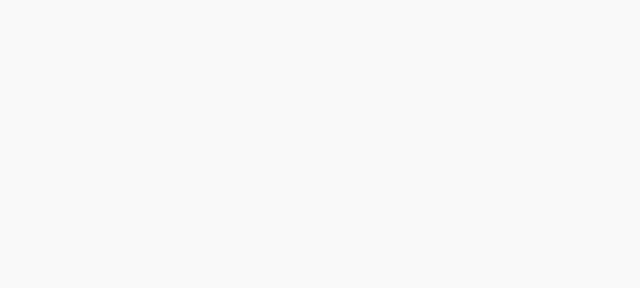
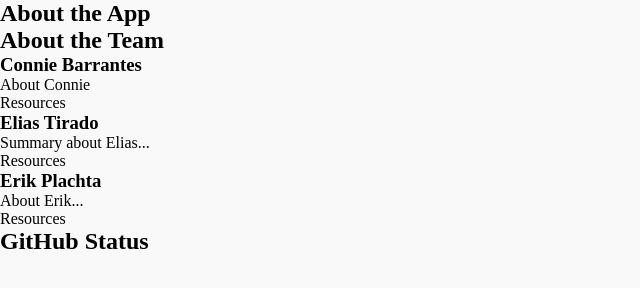
Before and after one commit to ErikPlachta/Cat-Images-and-Facts-Purrfect-Friend, a plain HTML site: page about.html in a window 1280 px wide. Shown: the whole page, without its empty margins (0-640 px from the left). Drawn offline with Linux system fonts and the light colour scheme.

Commit message:
framing in about

```diff
--- a/about.html
+++ b/about.html
@@ -40,6 +40,44 @@
     <!-- HEADER -> END -->
     <!------------------------------------------------------------------------->
 
+    <section>
+      <h2>About the App</h2>
+    </section>
+
+    <section>
+      <h2>About the Team</h2>
+
+      <!-- CONNIE -->
+      <article>
+        <h3>Connie Barrantes</h3>
+        <p>About Connie</p>
+        <span>
+          Resources
+        </span>
+      </article>
+
+      <!-- ELIAS -->
+      <article>
+        <h3>Elias Tirado</h3>
+        <p>Summary about Elias...</p>
+        <span>
+          Resources
+        </span>
+      </article>
+
+    <!-- ERIK -->
+      <article>
+        <h3>Erik Plachta</h3>
+        <p>About Erik...</p>
+        <span>
+          Resources
+        </span>
+      </article>
+    </section>
+
+    <section>
+      <h2>GitHub Status</h2>
+    </section>
 
     <!------------------------------------------------------------------------->
     <!-- FOOTER -> START-->
```
